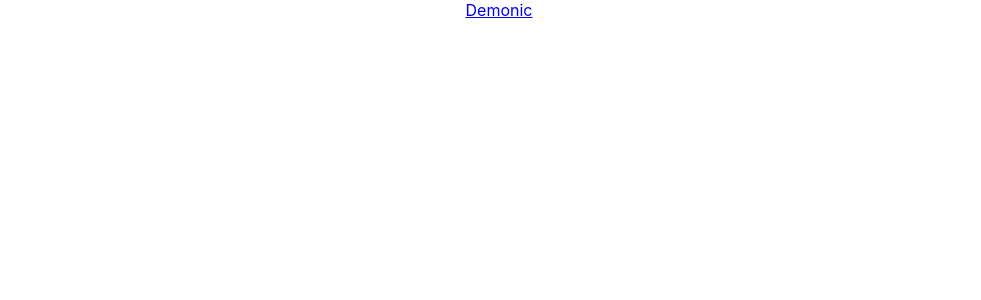
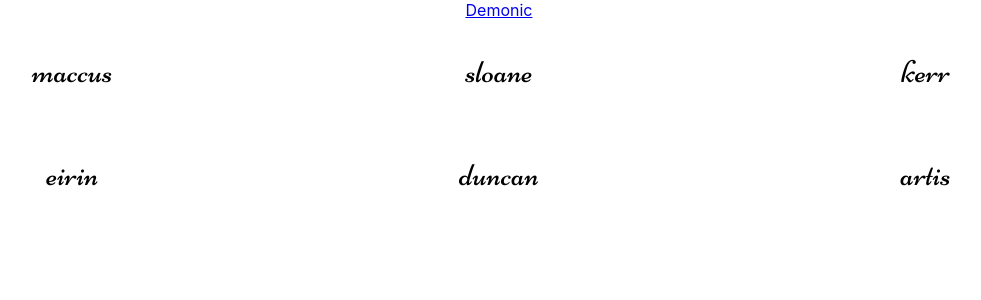
Before and after one commit to brewchetta/name-generator, a React (Create React App) app: page /celtic in a window 1280 px wide. Shown: the top 300 px of the page, without its empty margins (141-1122 px from the left). Built offline with nearby package versions, Linux system fonts and the light colour scheme.

Commit message:
added celtic name generator

```diff
--- a/src/components/App.js
+++ b/src/components/App.js
@@ -1,6 +1,7 @@
 import { BrowserRouter, Route, Switch } from 'react-router-dom'
 import Navbar from './Navbar'
 import DemonicNames from './DemonicNames'
+import CelticNames from './CelticNames'
 import './App.css';
 
 function App() {
@@ -13,6 +14,7 @@ function App() {
         <Switch>
 
           <Route path="/demonic" render={() => <DemonicNames />} />
+          <Route path="/celtic" render={() => <CelticNames />} />
 
         </Switch>
       </BrowserRouter>
--- /dev/null
+++ b/src/components/CelticNames.js
@@ -0,0 +1,20 @@
+import * as celtic from '../name-lists/celtic'
+import { chooseRandomName } from '../name-lists/name-generator'
+import Name from './Name'
+
+export default function DemonicNames(props) {
+
+  return (
+    <div id="name-list">
+
+      <Name prefixes={celtic.prefixes} nameGenerator={chooseRandomName} />
+      <Name prefixes={celtic.prefixes} nameGenerator={chooseRandomName} />
+      <Name prefixes={celtic.prefixes} nameGenerator={chooseRandomName} />
+      <Name prefixes={celtic.prefixes} nameGenerator={chooseRandomName} />
+      <Name prefixes={celtic.prefixes} nameGenerator={chooseRandomName} />
+      <Name prefixes={celtic.prefixes} nameGenerator={chooseRandomName} />
+
+    </div>
+  )
+
+}
--- a/src/name-lists/celtic.js
+++ b/src/name-lists/celtic.js
@@ -1,4 +1,4 @@
-export const names = [
+export const prefixes = [
   "aidan",
   "allen",
   "bowen",
@@ -189,7 +189,7 @@ export const names = [
   "quade",
   "regan",
   "reily",
-  "rhienne"
+  "rhienne",
   "rhyland",
   "rianna",
   "riannon",
--- a/src/name-lists/name-generator.js
+++ b/src/name-lists/name-generator.js
@@ -9,3 +9,9 @@ export const generateName = (prefixes, suffixes) => {
   }
   return capitalize(name)
 }
+
+export const chooseRandomName = (names) => names[randomNumber(names.length)]
+
+export const generateFirstAndLastName = (prefixGenerator, suffixGenerator) => {
+  return capitalize(prefixGenerator()) + " " + capitalize(suffixGenerator())
+}
```
